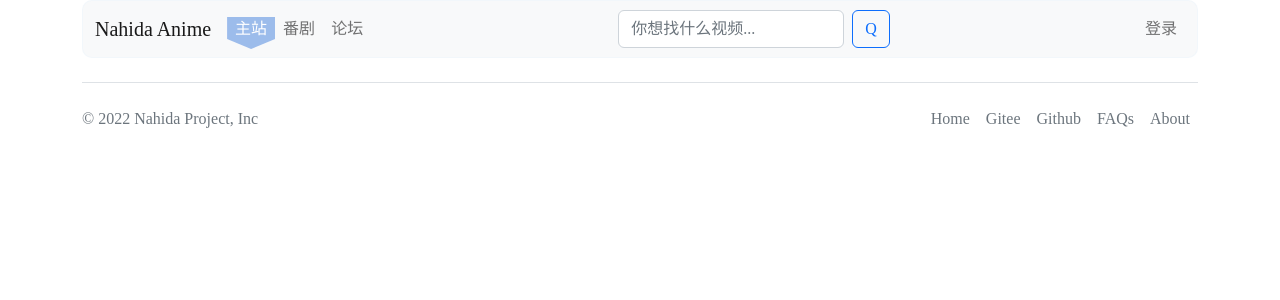
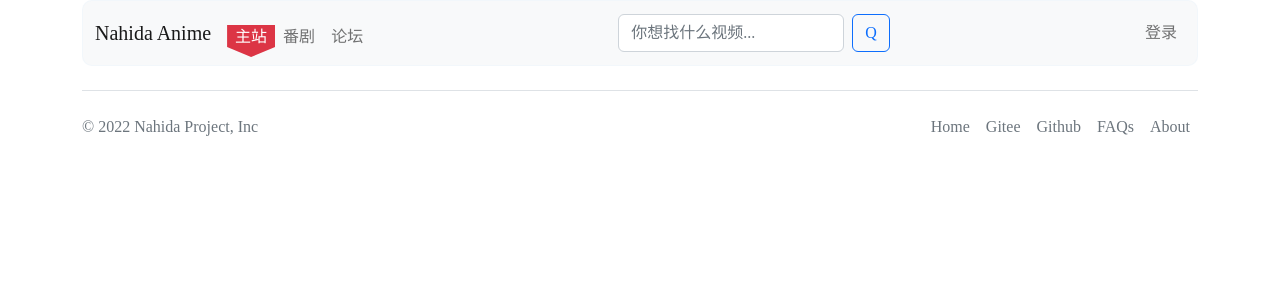
Before and after one commit to NahidaProject/NahidaProject_Anime_Frontend, a Vue app: page /forum in a window 1280 px wide. Shown: the top 300 px of the page. Built offline with nearby package versions, Linux system fonts and the light colour scheme; a web font is replaced by a local one.

Commit message:
Navigation: Add media queries for navbar items clip-path
Signed-off-by: baizhi958216 <1475289190@qq.com>

```diff
--- a/src/components/Navigation/index.vue
+++ b/src/components/Navigation/index.vue
@@ -10,7 +10,7 @@
                     <span class="navbar-toggler-icon"></span>
                 </button>
                 <div class="collapse navbar-collapse" id="navbarSupportedContent">
-                    <ul class="navbar-nav me-auto mb-2 mb-lg-0">
+                    <ul class="navbar-nav me-auto mb-2 mb-lg-0 mt-2">
                         <li class="nav-item" v-for="item in pagesList">
                             <router-link class="router-link" :to="item.page">
                                 <a :class="currentPage.page == item.page ? 'nav-link active' : 'nav-link'"
@@ -108,7 +108,13 @@ const search = () => {
 
 .active[aria-current="page"] {
     clip-path: polygon(0 20%, 100% 20%, 100% 75%, 50% 100%, 0 75%);
-    background-color: rgba(113, 159, 228, 0.673);
+    background-color: #dc3545;
     color: white !important;
 }
+
+@media all and (width <= 990px) {
+    .active[aria-current="page"] {
+        clip-path: polygon(0 0, 95% 0, 100% 50%, 95% 100%, 0% 100%);
+    }
+}
 </style>
```
